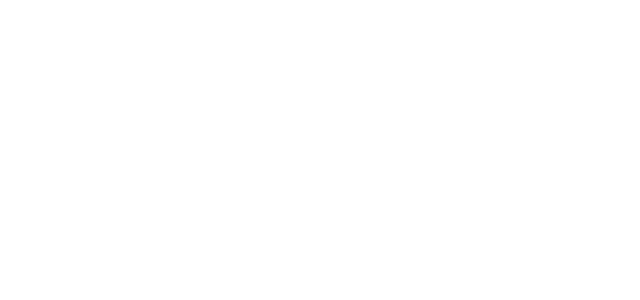
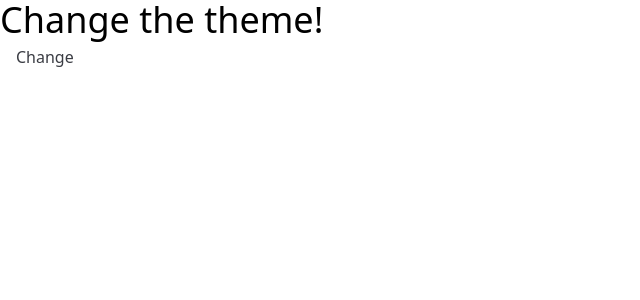
Before and after one commit to jhonderquintero/cryptocurrency-app, a Next.js app: page / in a window 1280 px wide. Shown: the top 300 px of the page, without its empty margins (0-640 px from the left). Built offline with nearby package versions, Linux system fonts and the light colour scheme.

Commit message:
fix(theme issue): fixed the theme to fit the entire screen

```diff
--- a/src/pages/index.tsx
+++ b/src/pages/index.tsx
@@ -1,10 +1,16 @@
 import type { NextPage } from 'next';
-import { ThemeProvider } from '../context/ThemeContext';
+import { Button } from '../atomic/atoms/Button/Button';
+import Typography from '../atomic/atoms/Typography/Typography';
+import { ThemeProvider, useThemeProvider } from '../context/ThemeContext';
 
 const Home: NextPage = () => {
+  const ctx = useThemeProvider();
   return (
     <ThemeProvider>
-      <div className="bg-surface	dark:bg-surface-dark"></div>
+      <div>
+        <Typography variant="heading">Change the theme!</Typography>
+        <Button onClick={() => ctx.toggleColorScheme()}>Change</Button>
+      </div>
     </ThemeProvider>
   );
 };
--- a/src/styles/globals.css
+++ b/src/styles/globals.css
@@ -2,3 +2,9 @@
 @tailwind base;
 @tailwind components;
 @tailwind utilities;
+
+@layer base {
+  body {
+    @apply bg-surface	dark:bg-surface-dark;
+  }
+}
```
